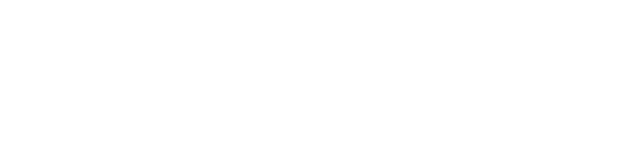
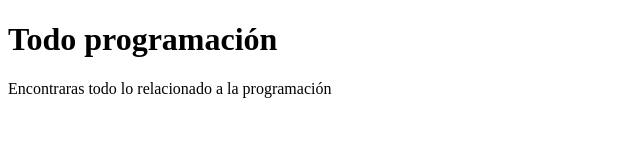
Before and after one commit to ds-fernando/learn_development, a plain HTML site: page index.html in a window 1280 px wide. Shown: the whole page, without its empty margins (0-640 px from the left). Drawn offline with Linux system fonts and the light colour scheme.

Commit message:
añado primer titulo y primer parrafo

```diff
--- a/index.html
+++ b/index.html
@@ -10,8 +10,8 @@
     <main>
 
 
-
-
+	   <h1> Todo programación </h1>
+	   <p>Encontraras todo lo relacionado a la programación</p>
 
     </main>
 </body>
```
